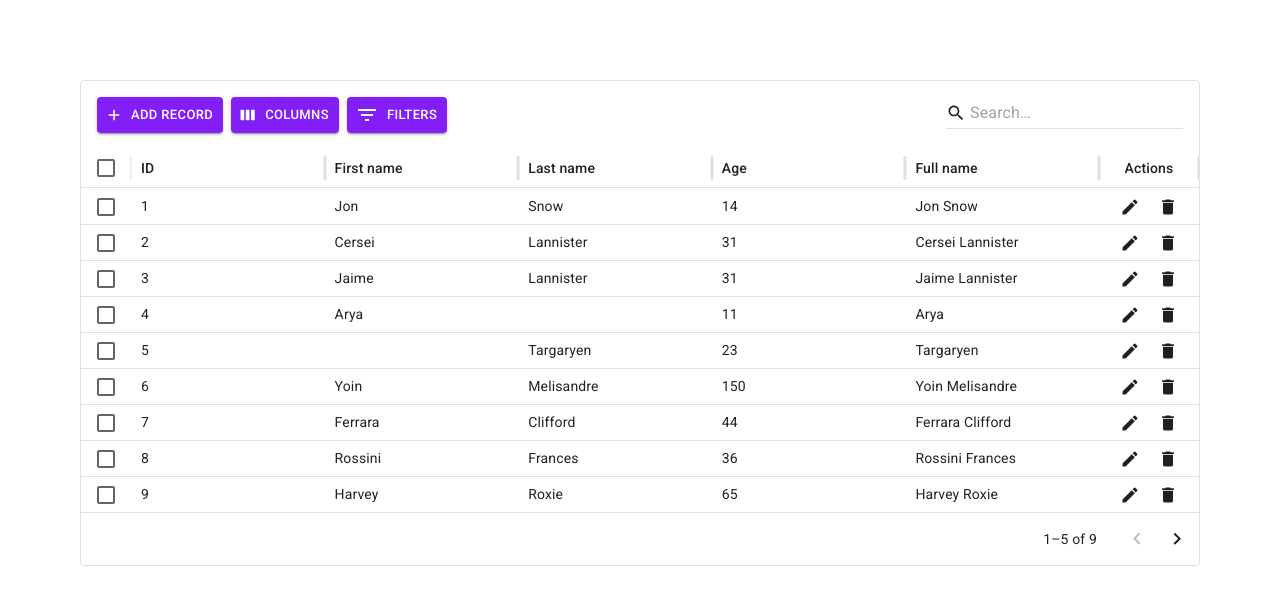
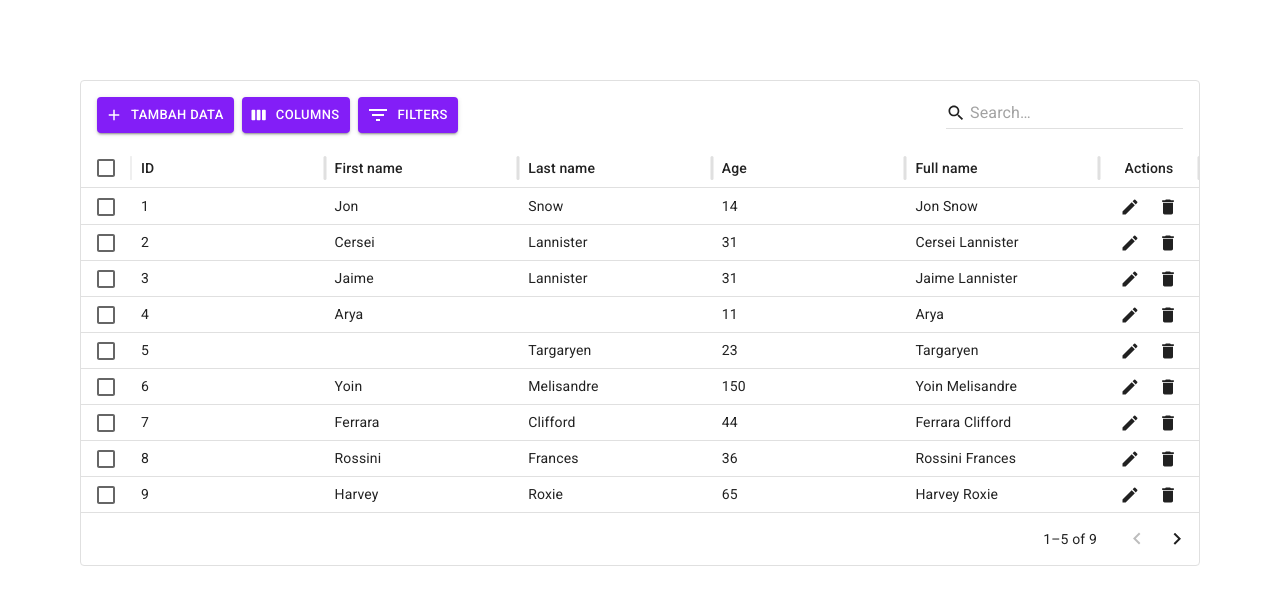
Before and after one commit to DanJul572/React_Training_App, a React (Vite) app: page / in a window 1280 px wide. Shown: the top 604 px of the page. Built offline with nearby package versions, Linux system fonts and the light colour scheme.

Commit message:
change Add Record label using Translator

```diff
--- a/src/components/ZTable/Toolbar.tsx
+++ b/src/components/ZTable/Toolbar.tsx
@@ -9,6 +9,8 @@ import {
     GridToolbarQuickFilter,
 } from '@mui/x-data-grid/components';
 
+import translator from '../../helpers/translator';
+
 type Props = {
     onAdd: () => void;
 };
@@ -17,17 +19,17 @@ const ToolBar = (props: Props) => {
     return (
         <Box display="flex" padding={2} justifyContent="space-between">
             <Box display="flex" gap={1}>
-                <Tooltip title="Add Record">
+                <Tooltip title={translator('add_record')}>
                     <Button
                         color="primary"
                         startIcon={<Add />}
                         size="small"
                         onClick={props.onAdd}
                     >
-                        Add Record
+                        {translator('add_record')}
                     </Button>
                 </Tooltip>
-                <GridToolbarColumnsButton />
+                <GridToolbarColumnsButton/>
                 <GridToolbarFilterButton />
             </Box>
             <GridToolbarQuickFilter />
--- a/src/components/ZTable/formatedColumns.tsx
+++ b/src/components/ZTable/formatedColumns.tsx
@@ -25,14 +25,12 @@ const formatedColumns = (
             getActions: (data) => {
                 return [
                     <GridActionsCellItem
-                        data-testid="ztable_edit_button"
                         color="inherit"
                         icon={<Edit />}
                         label="Edit"
                         onClick={() => onEdit(data.id)}
                     />,
                     <GridActionsCellItem
-                        data-testid="ztable_delete_button"
                         color="inherit"
                         icon={<Delete />}
                         label="Delete"
--- a/src/languages/en.json
+++ b/src/languages/en.json
@@ -1,3 +1,4 @@
 {
+    "add_record": "Add Record",
     "hello": "Hello"
 }
--- a/src/languages/id.json
+++ b/src/languages/id.json
@@ -1,3 +1,4 @@
 {
+    "add_record": "Tambah Data",
     "hello": "Halo"
 }
```
Also changed, not shown: 1 other file (tests, documents, lock files or other folders).
